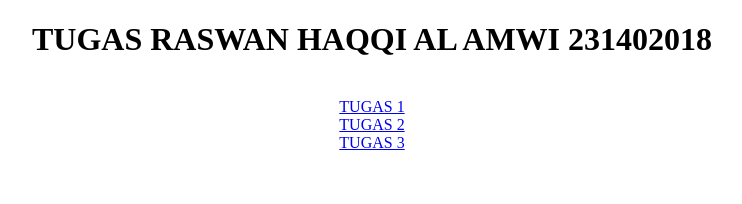
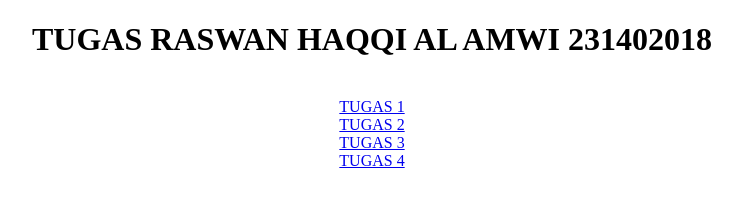
Before and after one commit to raswanhaqqi/raswanhaqqi.github.io, a plain HTML site: page index.html in a window 1280 px wide. Shown: the whole page, without its empty margins (268-1010 px from the left). Drawn offline with Linux system fonts and the light colour scheme.

Commit message:
Update index.html

```diff
--- a/index.html
+++ b/index.html
@@ -10,7 +10,8 @@
     <h1>TUGAS RASWAN HAQQI AL AMWI 231402018</h1> <br>
     <a href="tugasweb.html" target="_blank">TUGAS 1</a> <br>
     <a href="Tugasform.html" target="_blank">TUGAS 2</a> <br>
-    <a href="tugas3.html" target="_blank">TUGAS 3</a>
+    <a href="tugas3.html" target="_blank">TUGAS 3</a> <br>
+    <a href="tugas4bootstrap.html" target="_blank">TUGAS 4</a> <br>
 </center>
 </body>
 </html>
```
